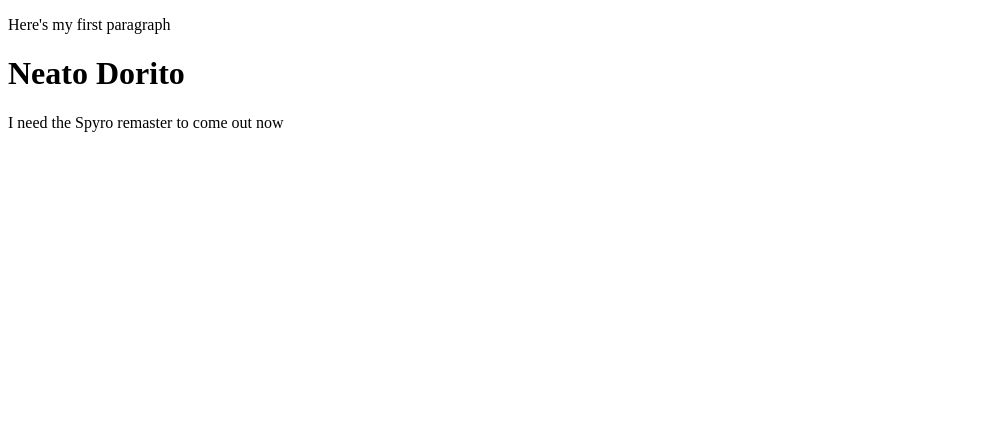
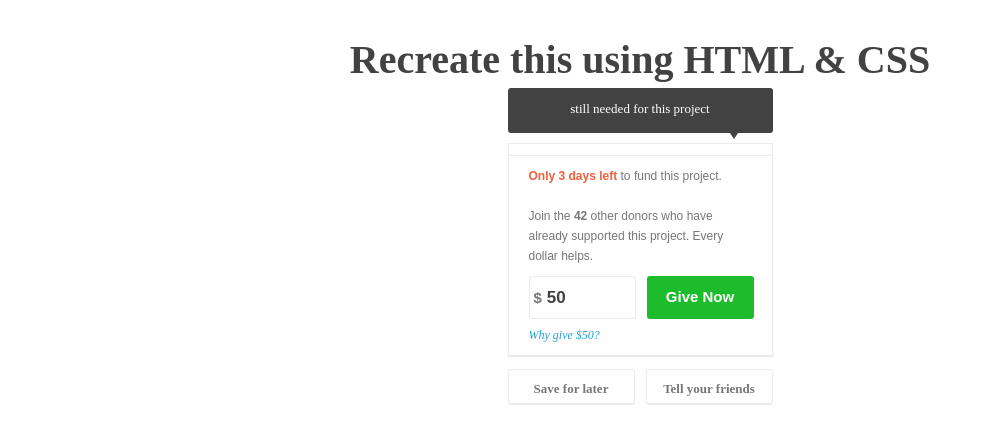
Before and after one commit to dhansonTechtonic/Demo-2, a plain HTML site: page index.html in a window 1280 px wide. Shown: the whole page, without its empty margins (0-984 px from the left). Drawn offline with Linux system fonts and the light colour scheme.

Commit message:
Adds the html and css from the codepen

```diff
--- a/index.html
+++ b/index.html
@@ -1,12 +1,60 @@
 <!DOCTYPE html>
 <html lang="en" dir="ltr">
   <head>
+    <link rel="stylesheet" type="text/css" href="stylesheet.css">
     <meta charset="utf-8">
     <title>Hello World</title>
-  </head>
-  <body>
-    <p>Here's my first paragraph</p>
-    <h1>Neato Dorito</h1>
-    <p>I need the Spyro remaster to come out now</p>
+
+  <script src="//use.typekit.net/rzv2mwh.js"></script>
+  <script>
+  	try {
+  		Typekit.load();
+  	} catch (e) {}
+  </script>
+</head>
+<body>
+  <div class="container">
+  	<h1>Recreate this using HTML &amp; CSS</h1>
+
+  	<div class='dialog'>
+  		<p><b id='boldMoney'></b> still needed for this project</p>
+  	</div>
+
+  	<div class="arrow-down">
+
+  	</div>
+
+  	<div class='meter'>
+  		<div class='fill'>
+
+  		</div>
+  	</div>
+
+  	<div class='box'>
+  		<p><span>Only 3 days left</span> to fund this project. <br/> <br/>Join the <b>42</b> other donors who have<br/> already supported this project. Every<br/> dollar helps.</p>
+  		<div class='donation'>
+  			<div class='fifty'>
+  				<h2><span style="font-size: 15px; color: #777; margin-right: 5px;">$</span>50</h2>
+  			</div>
+  		</div>
+
+  		<div class='give'>
+  			<p><b>Give Now</b></p>
+  		</div>
+  		<div class='why'>
+  			<p><em>Why give $50?</em></p>
+  		</div>
+  	</div>
+
+  	<div class='middle'>
+  		<div class='save'>
+  			<p>Save for later</p>
+  		</div>
+
+  		<div class='tell'>
+  			<p>Tell your friends</p>
+  		</div>
+
+  	</div>
   </body>
 </html>
--- a/stylesheet.css
+++ b/stylesheet.css
@@ -1,3 +1,198 @@
-p {
-  font-family: sans-serif;
+/* Global resets */
+* {
+	box-sizing: border-box;
+	margin: 0;
+	padding: 0;
 }
+
+body {
+	font-family: "rooney-sans", Avenir-Book, Calibri, sans-serif;
+	color: #424242;
+	line-height: 1.4;
+}
+
+/* Fonts */
+h1 {
+	font-family: "rooney-web", "AmericanTypewriter", Rockwell, serif;
+	font-size: 2.5em;
+	font-weight: bold;
+}
+
+.container {
+	margin: 2em auto;
+	max-width: 630px;
+	text-align: center;
+}
+
+.dialog {
+	font-size: 13px;
+	color: white;
+	font-family: "rooney-web", serif;
+	background: #424242;
+	width: 265px;
+	height: 45px;
+	position: center;
+	padding-top: 12px;
+	margin-left: auto;
+	margin-right: auto;
+	border-radius: 3px;
+}
+
+
+.arrow-down {
+  width: 0;
+  height: 0;
+  border-left: 4.5px solid transparent;
+  border-right: 4.5px solid transparent;
+  border-top: 6px solid #424242;
+	margin-left: auto;
+	margin-right: 217px
+}
+
+.meter {
+	width: 265px;
+	height: 13px;
+	border-style: solid;
+	border-width: 1px;
+	border-color: #eaeaea;
+	margin-left: auto;
+	margin-right: auto;
+	margin-top: 4px;
+	background: transparent;
+	position: relative;
+	z-index: 3;
+}
+
+.fill {
+	width: 0px;
+	height: 11px;
+	background: #EF5F3C;
+	z-index: 2;
+}
+
+.box {
+	width: 265px;
+	height: 200px;
+	background: #fff;
+	border-style: solid;
+	border-color: #eaeaea;
+	border-width: 1px;
+	border-top: transparent;
+	margin-left: auto;
+	margin-right: auto;
+	padding-left: 20px;
+	padding-top: 10px;
+	box-shadow: 0px 1px 1px #eaeaea;
+}
+
+.box span {
+	color: #EF5F3C;
+	font-weight: bold;
+}
+.box p {
+	font-size: 12px;
+	color: #777;
+	text-align: left;
+	font-family: Avenir book, sans-serif;
+	line-height: 20px;
+}
+
+.donation {
+	width:107px;
+	height:43px;
+	border-style:solid;
+	border-color:#eaeaea;
+	border-width:1px;
+	border-radius:3px;
+	margin-top: 10px;
+	padding-left: 4px;
+	float: left;
+}
+
+h2 {
+	font-family: Avenir-book, sans-serif;
+	font-size: 17px;
+	text-align:left;
+	margin-top: 9px;
+}
+
+.give {
+	width:107px;
+	height:43px;
+	background:#1CBC2C;
+	border-radius:3px;
+	margin-left: 118px;
+	margin-top: 10px;
+	padding-top: 11px;
+}
+
+.give p {
+	font-family: sans-serif;
+	color: #fff;
+	font-size: 15px;
+	text-align: center;
+}
+
+.why em {
+	color: #20A1D4;
+	font-family: "rooney-web";
+	float: left;
+	margin-top: 6px;
+}
+
+.middle {
+	width:265px;
+	margin-left: auto;
+	margin-right: auto;
+}
+.save {
+	width:127px;
+	height:35px;
+	border-style:solid;
+	border-color:#eaeaea;
+	border-width:1px;
+	border-radius:3px;
+	float:left;
+	margin-top:13px;
+	box-shadow: 0px 1px 1px #eaeaea;
+}
+
+.save p {
+	font-size:13px;
+	color:#777;
+	font-family:Avenir-Book;
+	font-weight: 900;
+	text-align:center;
+	padding-top:10px;
+}
+
+.tell {
+	width:127px;
+	height:35px;
+	border-style:solid;
+	border-color:#eaeaea;
+	border-width:1px;
+	border-radius:3px;
+	float:right;
+	margin-top: 13px;
+	box-shadow: 0px 1px 1px #eaeaea;
+}
+
+.tell p {
+	font-size:13px;
+	color:#777;
+	font-family:Avenir-Book;
+	font-weight: 900;
+	text-align:center;
+	padding-top:10px;
+}
+/* COLORS:
+  blue: #20A1D4;
+  green: #1CBC2C;
+  orange: #EF5F3C;
+  black: #424242;
+  grey: #777;
+  light grey: #eaeaea;
+*/
+
+/* Your CSS goes here */
```
